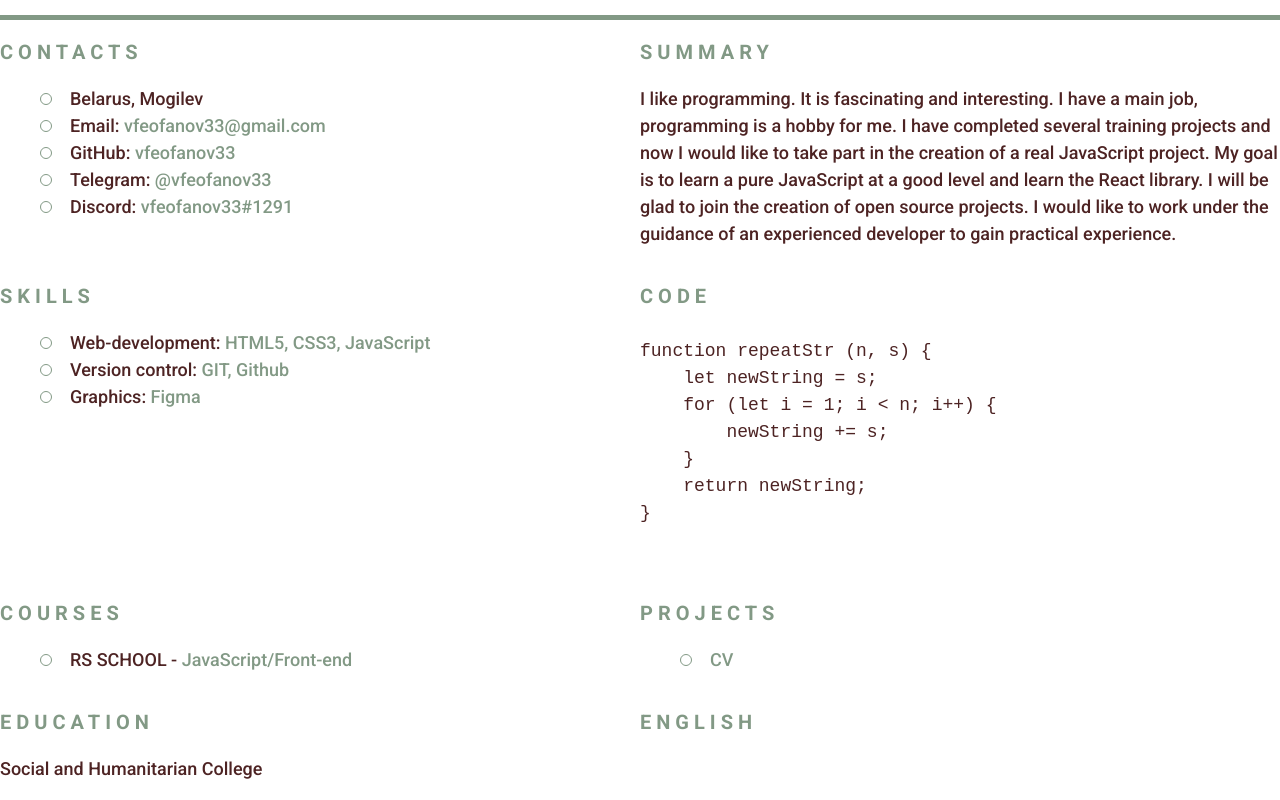
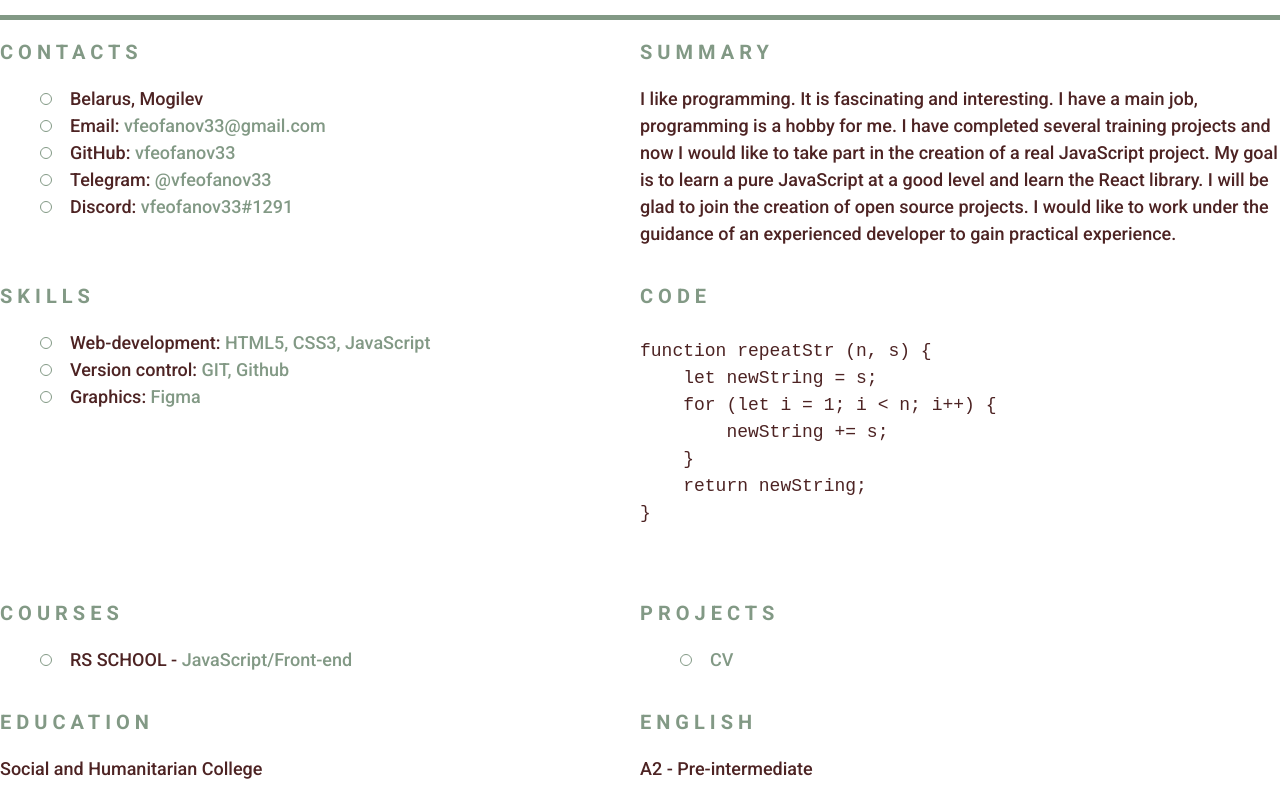
Before and after one commit to vfeofanov33/rsschool-cv, a plain HTML site: page index.html in a window 1280 px wide. Shown: the part 321-1121 px from the top of the page. Drawn offline with Linux system fonts and the light colour scheme.

Commit message:
feat: make section languages

```diff
--- a/index.html
+++ b/index.html
@@ -91,6 +91,7 @@ function repeatStr (n, s) {
             </section>
             <section class="section" id="languages">
                 <h2 class="section-title">English</h2>
+                <p class="section-text">А2 - Pre-intermediate</p>
             </section>
         </div>
     </main>
```
